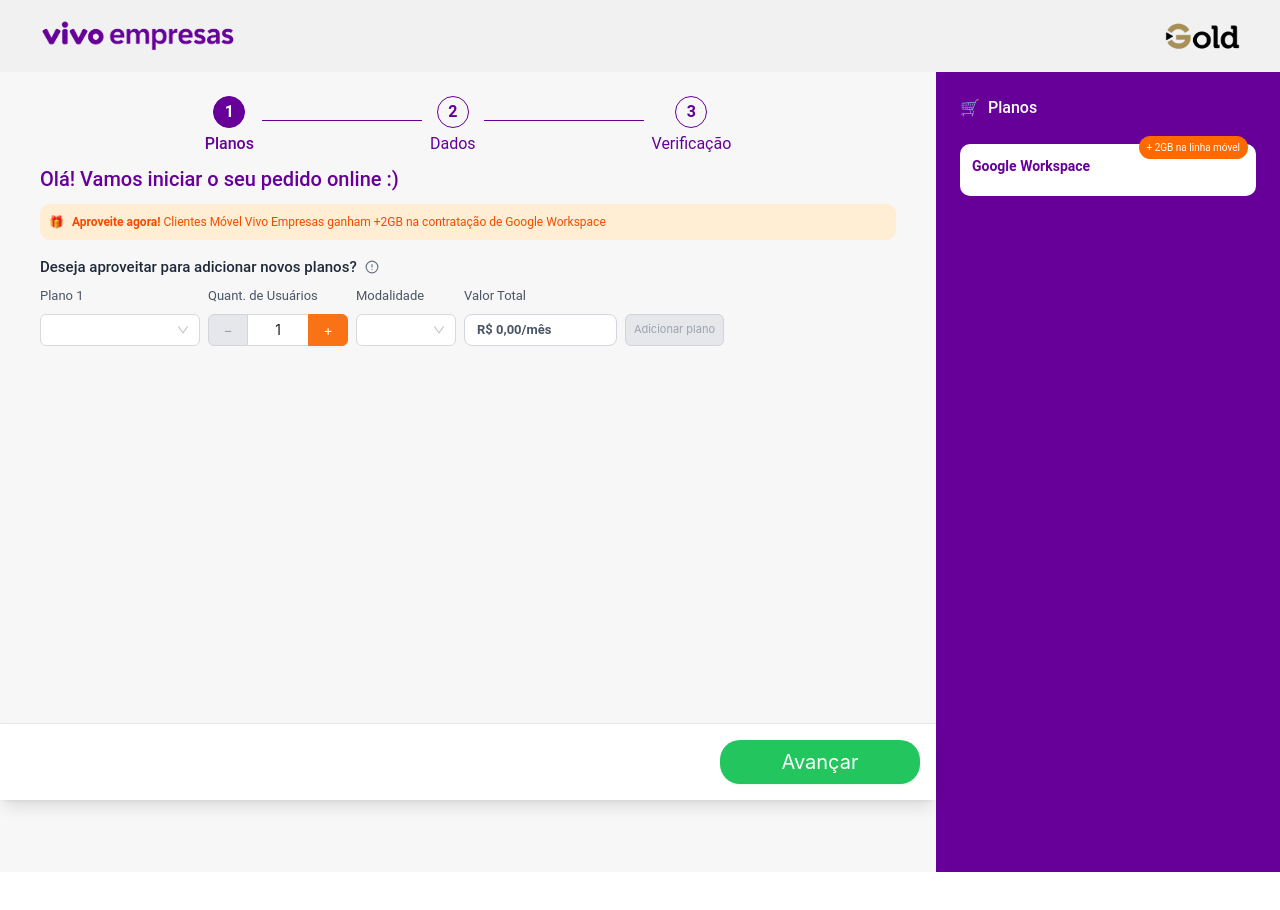
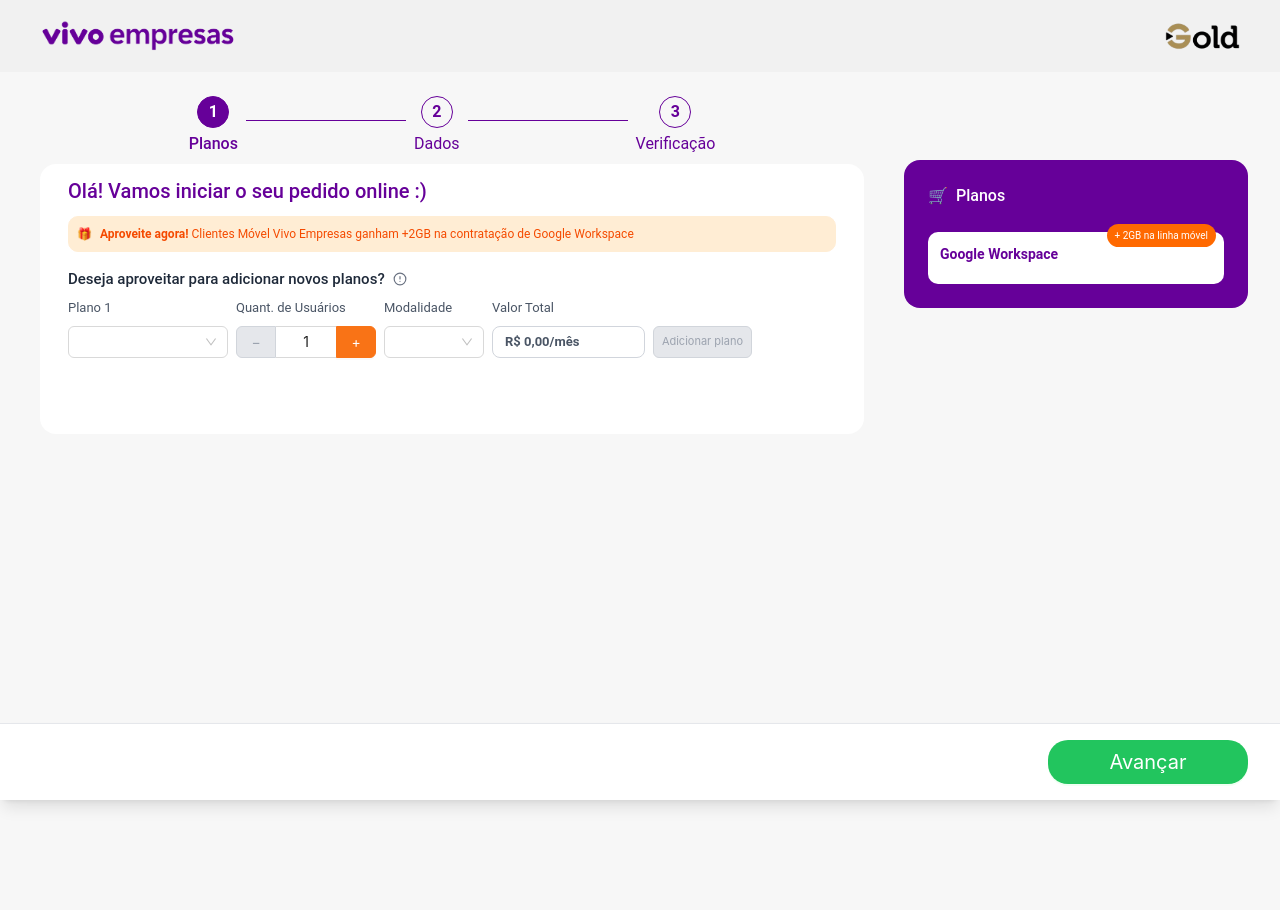
Before and after one commit to gabipq23/new-workspace-lead, a React (Vite) app: page /choose-plan in a window 1280 px wide. Shown: the top 910 px of the page. Before the commit the page ends 872 px from the top, so only its background shows below. Built offline with nearby package versions, Linux system fonts and the light colour scheme.

Commit message:
style: enhance layout and spacing across order components

```diff
--- a/src/components/order/components/orderResumeDesktop.tsx
+++ b/src/components/order/components/orderResumeDesktop.tsx
@@ -7,7 +7,7 @@
 }: any) {
   return (
     <>
-      <div className="hidden md:flex flex-col w-86 bg-[#660099] text-white p-6">
+      <div className="hidden md:flex flex-col w-86 bg-[#660099] text-white p-6 mt-22 rounded-2xl mr-8 h-fit">
         <div className="flex items-center gap-2 mb-6">
           <span className="text-white">🛒</span>
           <span className="font-medium">Planos</span>
--- a/src/components/order/firstStep/firstStep.tsx
+++ b/src/components/order/firstStep/firstStep.tsx
@@ -61,7 +61,7 @@
         </div>
       ) : (
         <>
-          <div className="flex flex-col md:flex-row min-h-[100vh] overflow-y-auto scrollbar-thin">
+          <div className="flex flex-col mb-20 md:flex-row min-h-[100vh] overflow-y-auto scrollbar-thin">
             {/* mobile */}
             <div className="md:hidden flex">
               <OrderResumeMobile
--- a/src/components/order/firstStep/orderInformation.tsx
+++ b/src/components/order/firstStep/orderInformation.tsx
@@ -92,8 +92,8 @@
   }
   return (
     <>
-      <div className="flex flex-col flex-1 pb-4 pt-2 justify-between bg-[#f7f7f7] h-[calc(100vh-200px)] overflow-y-auto scrollbar-thin">
-        <div className="mb-10">
+      <div className="flex flex-col flex-1 px-8 pb-4 pt-2 justify-between bg-[#f7f7f7] h-[calc(100vh-200px)] mb-20 overflow-y-auto scrollbar-thin">
+        <div className="mb-12">
           <div
             className="flex items-center px-8 mb-2 justify-center gap-2 w-full max-w-[520px] md:max-w-[600px] lg:max-w-[700px] xl:max-w-[800px] 2xl:max-w-[900px] mx-auto"
             style={{ minWidth: 0 }}
@@ -125,15 +125,16 @@
             </div>
           </div>
 
+          <div className="bg-white p-3  rounded-2xl">
             <h1
-            style={{ paddingInline: 32 }}
+              style={{ paddingInline: 16 }}
               className="text-[20px] px-8 font-normal text-[#660099]"
             >
               Olá! Vamos iniciar o seu pedido{" "}
               {hasWorkspace === "true" ? "de migração" : ""} online :)
             </h1>
 
-          <div className="bg-orange-100 mx-8 border border-orange-100 rounded-lg p-2  flex items-center">
+            <div className="bg-orange-100 mx-4 border border-orange-100 rounded-lg p-2  flex items-center">
               <span className="text-orange-600 text-[12px] mr-2">🎁</span>
               <span className="text-orange-600 text-[12px]">
                 <strong>Aproveite agora!</strong> Clientes Móvel Vivo Empresas
@@ -141,10 +142,7 @@
               </span>
             </div>
 
-          <div
-            style={{ margin: 0, padding: 0, marginInline: 16 }}
-            className="mb-8 "
-          >
+            <div style={{ margin: 0, padding: 0 }} className="mb-8 ">
               {hasWorkspace === "true" ? (
                 <>
                   {" "}
@@ -179,9 +177,10 @@
               )}
             </div>
           </div>
+        </div>
 
-        <div className="fixed bottom-0 left-0 right-0 md:right-86 bg-white border-t border-gray-200 p-4 shadow-lg z-50">
-          <div className="flex justify-center lg:justify-end  lg:max-w-7xl lg:mx-auto">
+        <div className="fixed bottom-0 left-0 pr-8 right-0 bg-white border-t border-gray-200 p-4  shadow-lg z-50">
+          <div className="flex justify-center lg:justify-end  lg:mx-auto">
             <ConfigProvider
               theme={{
                 token: {
--- a/src/components/order/secondStep/companyInfo.tsx
+++ b/src/components/order/secondStep/companyInfo.tsx
@@ -198,13 +198,14 @@
                   </div>
                 </div>
 
+                <div className="bg-white pl-6 p-3 rounded-2xl">
                   <div className="flex flex-col mb-4">
                     <h1 className="text-[20px] font-normal text-[#660099]">
                       Vamos completar seu pedido!
                     </h1>
                     <p style={{ margin: 0 }} className="text-[12px]">
-                    Mais alguns passos para você aproveitar os serviços da Vivo
-                    na sua Empresa.
+                      Mais alguns passos para você aproveitar os serviços da
+                      Vivo na sua Empresa.
                     </p>
                   </div>
 
@@ -257,7 +258,9 @@
                           autoComplete="on"
                           value={company_name}
                           onChange={(e) =>
-                          updateSecondStepData({ company_name: e.target.value })
+                            updateSecondStepData({
+                              company_name: e.target.value,
+                            })
                           }
                           size="middle"
                           placeholder="Razão Social"
@@ -328,7 +331,9 @@
                           autoComplete="on"
                           value={managerName}
                           onChange={(e) =>
-                          updateSecondStepData({ manager_name: e.target.value })
+                            updateSecondStepData({
+                              manager_name: e.target.value,
+                            })
                           }
                           size="middle"
                           placeholder="Nome completo"
@@ -457,9 +462,10 @@
                     </div>
                   </div>
                 </div>
+              </div>
 
-              <div className="fixed bottom-0 left-0 right-0 md:right-86 bg-white border-t border-gray-200 p-4 shadow-lg z-50">
-                <div className="flex justify-center lg:justify-end  lg:max-w-7xl lg:mx-auto">
+              <div className="fixed bottom-0 left-0 right-0 pr-8 bg-white border-t border-gray-200 p-4 shadow-lg z-50">
+                <div className="flex justify-center lg:justify-end  lg:mx-auto">
                   <ConfigProvider
                     theme={{
                       token: {
--- a/src/components/order/thirdStep/thirdStep.tsx
+++ b/src/components/order/thirdStep/thirdStep.tsx
@@ -141,10 +141,10 @@
                 />
               </div>
 
-              <div className="flex flex-col flex-1 px-8 pt-8 pb-4 justify-between bg-[#f7f7f7] ">
-                <div className="mb-10">
+              <div className="flex flex-col flex-1 px-8 pt-6 pb-4 justify-between bg-[#f7f7f7] ">
+                <div className="mb-12">
                   <div
-                    className="flex items-center justify-center gap-2 w-full max-w-[520px] md:max-w-[600px] lg:max-w-[700px] xl:max-w-[800px] 2xl:max-w-[900px] mx-auto"
+                    className="flex items-center mb-2 justify-center gap-2 w-full max-w-[520px] md:max-w-[600px] lg:max-w-[700px] xl:max-w-[800px] 2xl:max-w-[900px] mx-auto"
                     style={{ minWidth: 0 }}
                   >
                     <div className="flex flex-col gap-1 items-center min-w-0">
@@ -176,6 +176,7 @@
                     </div>
                   </div>
 
+                  <div className="bg-white pl-6  p-3 rounded-2xl">
                     {/* Confirmação via SMS */}
                     <div className="flex flex-col mb-4 mt-4">
                       <h1 className="text-[20px] font-normal text-[#660099]">
@@ -295,9 +296,10 @@
                       </ConfigProvider>
                     </div>
                   </div>
+                </div>
 
-                <div className="fixed bottom-0 left-0 right-0 md:right-86 bg-white border-t border-gray-200 p-4 shadow-lg z-50">
-                  <div className="flex justify-center lg:justify-end  lg:max-w-7xl lg:mx-auto">
+                <div className="fixed bottom-0 left-0 right-0  bg-white border-t border-gray-200 p-4 pr-8 shadow-lg z-50">
+                  <div className="flex justify-center lg:justify-end   lg:mx-auto">
                     <ConfigProvider
                       theme={{
                         token: {
```
Lines whose indentation alone changed are shown as unchanged.
